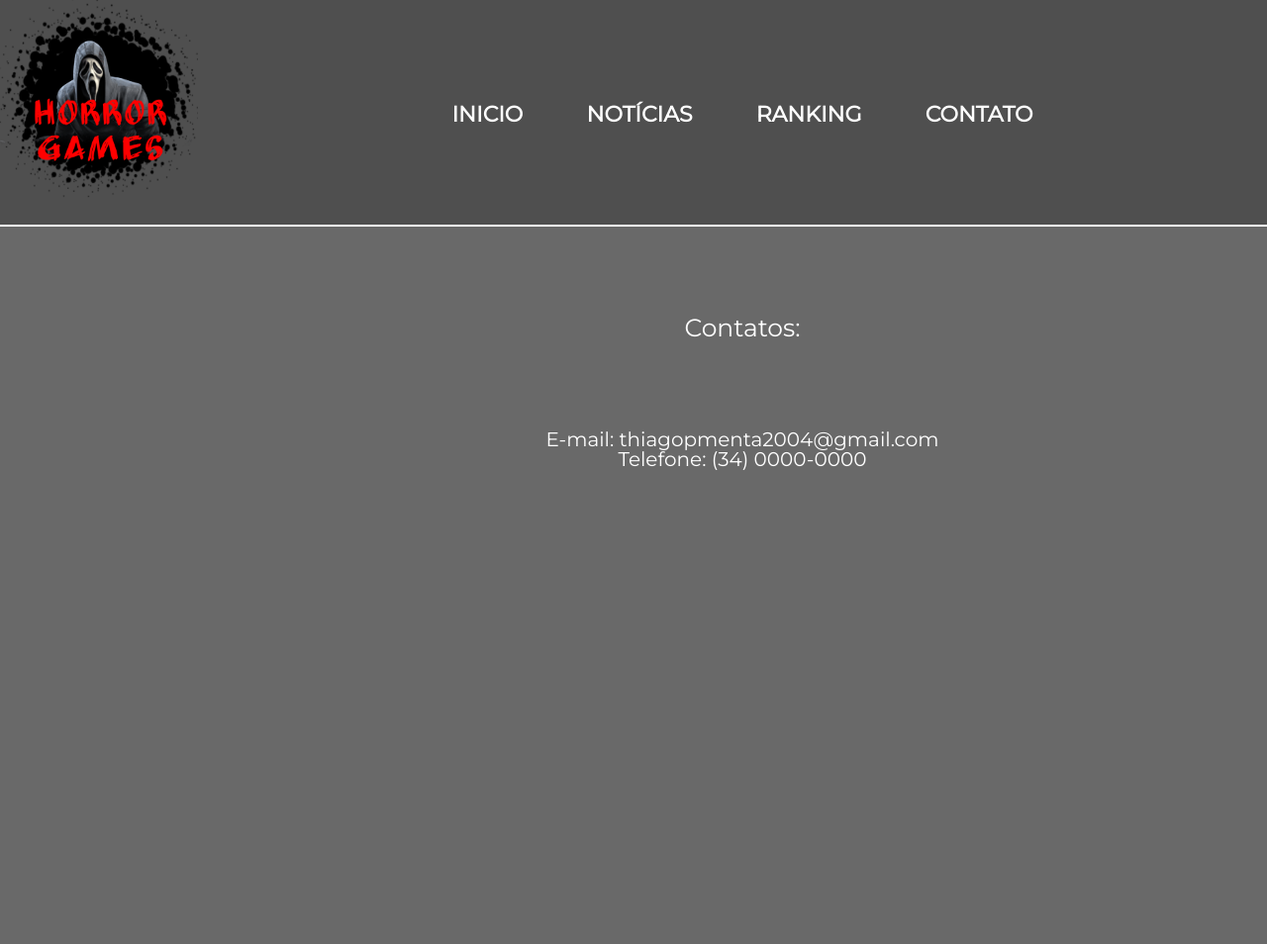
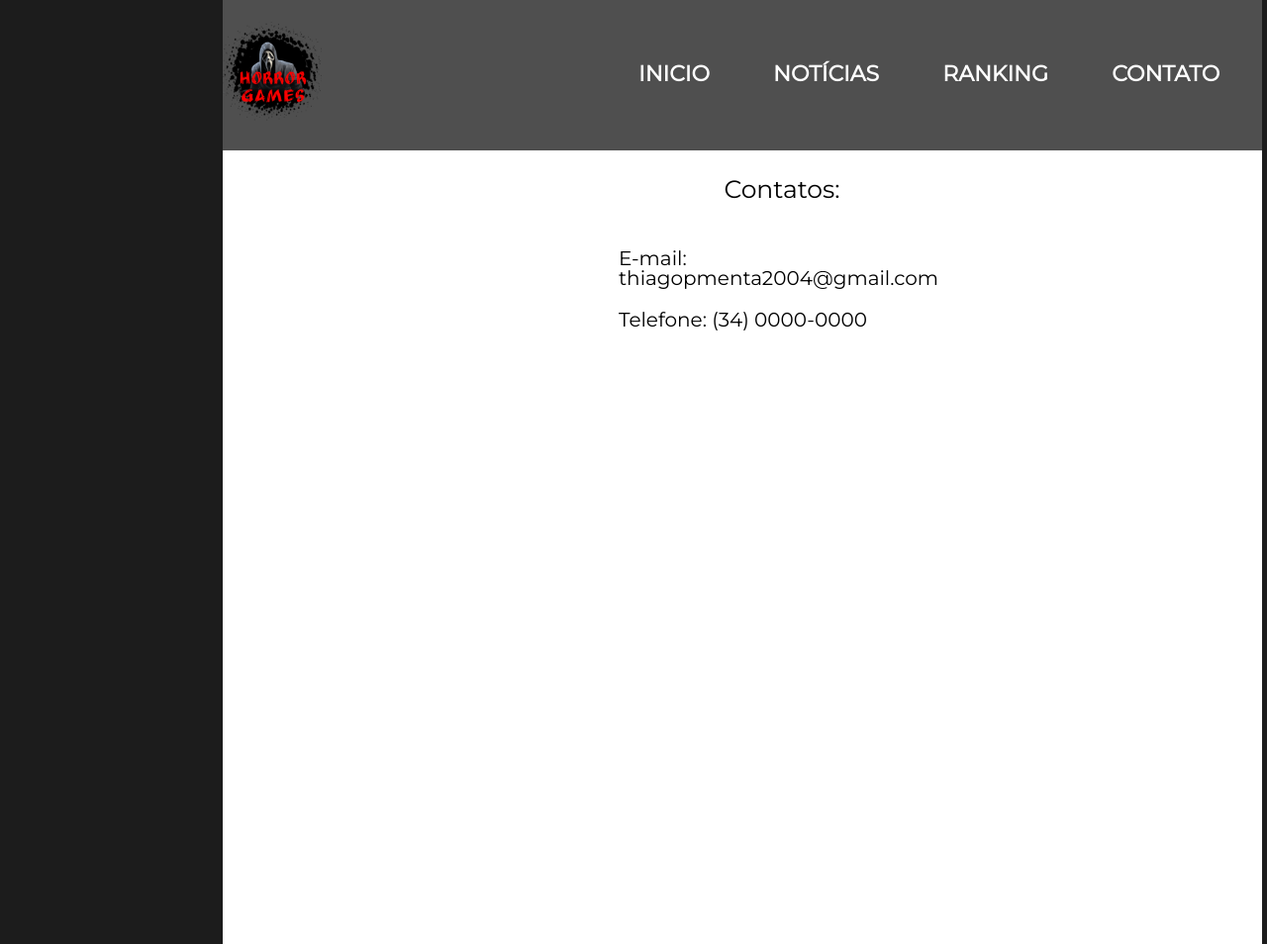
Before and after one commit to oPmenta/oPmenta.github.io, a plain HTML site: page contato.html in a window 1280 px wide. Shown: the top 954 px of the page at 99% size. Before the commit the page ends 800 px from the top, so only its background shows below. Drawn offline with Linux system fonts and the light colour scheme.

Commit message:
17/04/24

```diff
--- a/contato.html
+++ b/contato.html
@@ -1,5 +1,6 @@
 <!DOCTYPE html>
-<html>
+<html lang="pt-br">
+
 <head>
     <meta charset="UTF-8">
     <title>Contato</title>
@@ -7,6 +8,7 @@
     <link rel="stylesheet" href="style.css">
     <link href="https://fonts.googleapis.com/css2?family=Montserrat&display=swap" rel="stylesheet">
 </head>
+
 <body>
     <header>
         <div class="cabeçalho">
@@ -20,14 +22,15 @@
                 </ul>
             </nav>
         </div>
-        </header>
-        <p id="corpo"></p>
+    </header>
+    <div class="background">
         <div class="texto-principal">
             <p>Contatos:</p>
         </div>
-                <p class="texto-contato">E-mail: thiagopmenta2004@gmail.com</p>
-                <p class="texto-contato">Telefone: (34) 0000-0000</p>
-        </div>
+        <p class="texto-contato">E-mail: thiagopmenta2004@gmail.com</p>
+        <p class="texto-contato">Telefone: (34) 0000-0000</p>
+    </div>
+    </div>
+</body>
 
-</body>
 </html>
--- a/style.css
+++ b/style.css
@@ -1,42 +1,40 @@
-* {
-  margin: 0;
-  padding: 0;
-  text-decoration: none;
-}
-
 body {
-  background: #696969;
+  background: #1C1C1C;
   font-family: "Montserrat", sans-serif;
   min-width: 1500px;
 }
 
-u {
-  color: red;
+.background {
+  background: #FFFFFF;
+  width: 50%;
+  margin: 0 auto;
+  padding: 1px 20% 600px 0px;
 }
 
-#corpo {
-  border: 1px white solid;
-  text-align: center;
-}
+/* MENU */
 
 .cabeçalho {
   position: relative;
-  margin: 1 auto;
+  margin: 0 auto;
 }
 
 header {
   background: #4f4f4f;
+  width: 50%;
+  height: 150px;
+  margin: 0 auto;
+  padding: 1px 20% 1px 0px;
 }
 
 .logo {
-  width: 200px;
-  height: 200px;
+  width: 100px;
+  height: 100px;
 }
 
 nav {
   position: relative;
-  text-align: center;
-  bottom: 100px;
+  bottom: 85px;
+  left: 350px;
 }
 
 nav li {
@@ -46,6 +44,9 @@ nav li {
 }
 
 nav a {
+  text-decoration: none;
+  top: 0;
+  left: 0;
   text-transform: uppercase;
   color: #ffffff;
   font-weight: bold;
@@ -53,27 +54,38 @@ nav a {
   font-size: 22px;
 }
 
-.texto-principal {
+/* PÁGINA DE INICIO*/
+
+.texto ul {
   text-align: center;
-  padding: 90px;
-  font-size: 25px;
-  color: #ffffff;
-}
-
-.texto {
-  padding: 20px;
+  padding: 1px 20px 1px 400px;
   font-size: 20px;
   color: #ffffff;
   font-weight: bold;
-
+  list-style: none;
 }
 
 .cincojogos {
-  width: 100%;
+  width: 70%;
+  height: 50%;
+  display: block;
+  margin-left: auto;
+  margin-right: auto;
 }
 
+/* PÁGINA DE CONTATO */
+
 .texto-contato {
+  padding: 1px 20px 1px 400px;
   font-size: 20px;
-  color: #ffffff;
+  color: #000000;
+}
+
+/* TEXTO PARA MOSTRAR QUE A PÁGINA ESTÁ EM CONSTRUÇÃO (ALTERAR NOME DEPOIS) */
+
+.texto-principal {
   text-align: center;
+  padding: 1px 20px 1px 400px;
+  font-size: 25px;
+  color: #000000;
 }
```
Also changed, not shown: index.html (+3 -1 lines), noticias.html (+6 -4 lines), ranking.html (+6 -3 lines).
